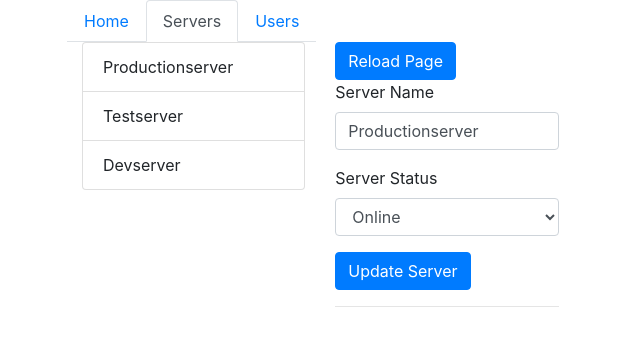
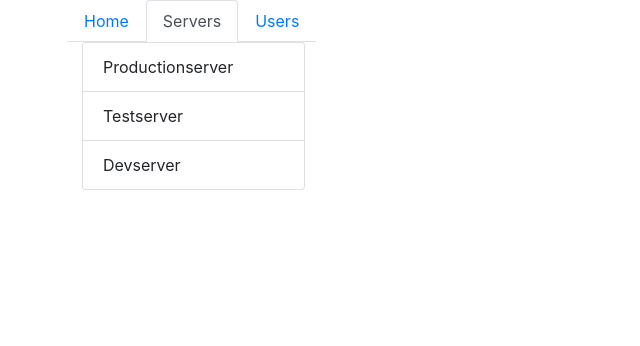
Before and after one commit to nxsharma/angserverupdate, an Angular app: page /servers in a window 1280 px wide. Shown: the top 346 px of the page, without its empty margins (3-643 px from the left). Built offline with nearby package versions, Linux system fonts and the light colour scheme.

Commit message:
add child routes (nested) routes servers in appmodule and remove app-edit componenet and replace with router outlet

```diff
--- a/src/app/app.component.html
+++ b/src/app/app.component.html
@@ -6,7 +6,7 @@
           <a class="nav-link" routerLinkActive="active" [routerLinkActiveOptions]="{exact: true}" routerLink="/">Home</a>
         </li>
         <li class="nav-item">
-          <a class="nav-link" routerLinkActive="active" routerLink="/servers">Servers</a>
+          <a class="nav-link" routerLinkActive="active" routerLink="servers">Servers</a>
         </li>
         <li class="nav-item">
           <a class="nav-link" routerLinkActive="active" [routerLink]="['users']">Users</a>
--- a/src/app/servers/servers.component.html
+++ b/src/app/servers/servers.component.html
@@ -12,9 +12,10 @@
     </ul>
     </div>
     <div class="col-xs-12 col-sm-4">
-      <button class="btn btn-primary" (click)="onReload()">Reload Page</button>
+      <router-outlet></router-outlet>
+      <!-- <button class="btn btn-primary" (click)="onReload()">Reload Page</button>
       <app-edit-server></app-edit-server>
       <hr>
-      <!-- <app-server></app-server> -->
+      <app-server></app-server> -->
     </div>
 </div>
```
Also changed, not shown: src/app/app.module.ts (+5 -3 lines).
